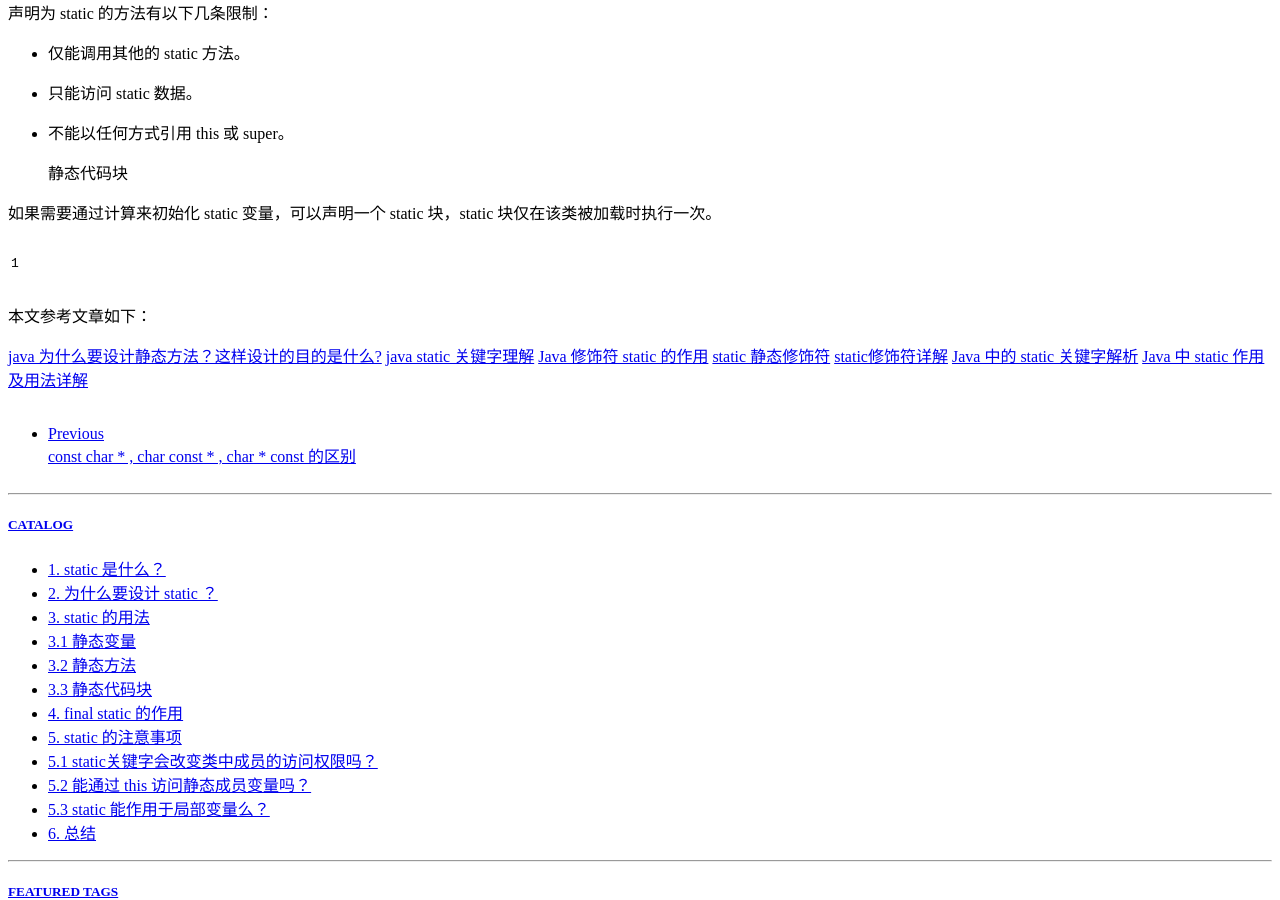
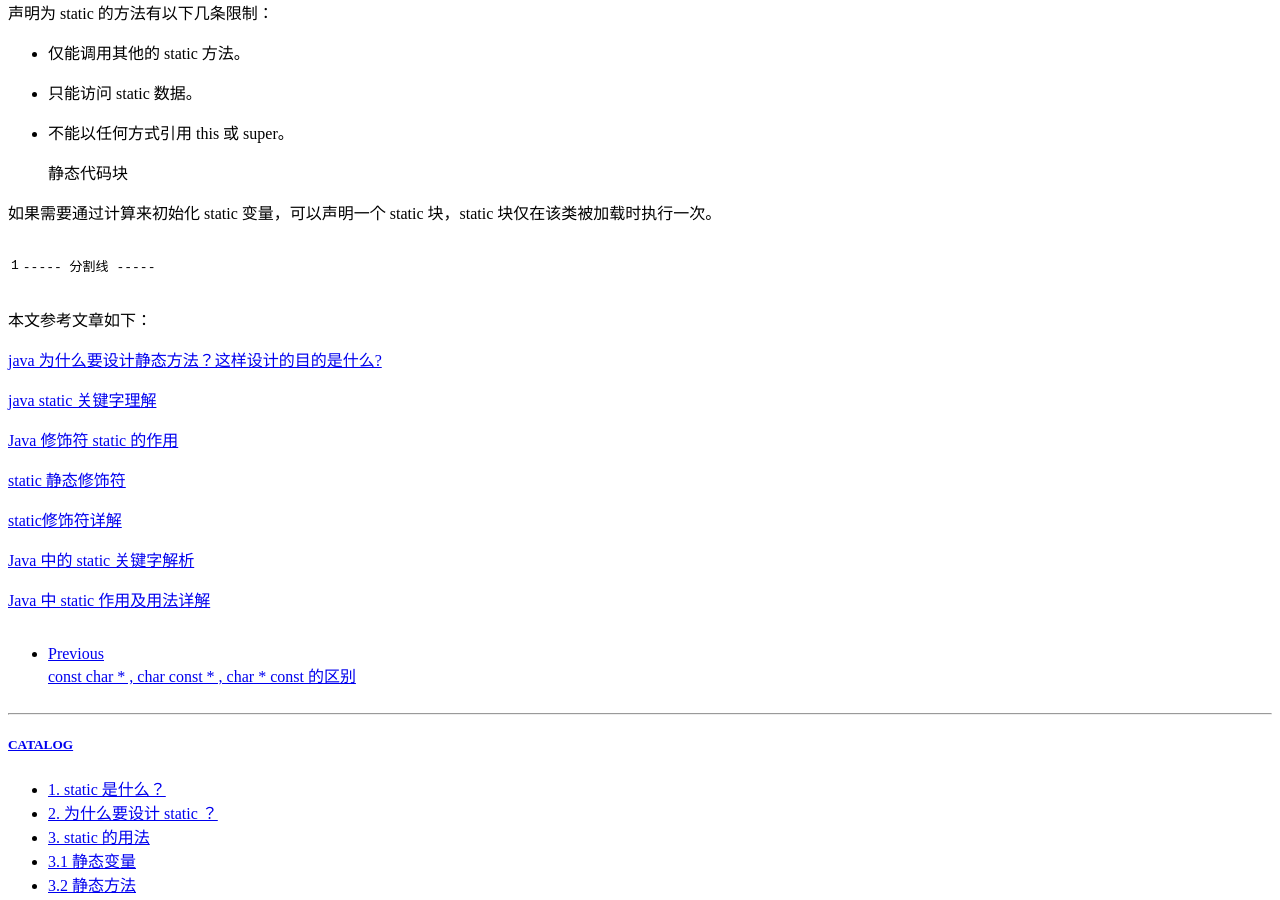
Before and after one commit to Edger/edger.github.io, a Jekyll site: the page built from _posts/2019-04-17-Java-static.md, in a window 1280 px wide and 900 px high, scrolled down 4388 px. Built offline with Jekyll 4.4.1, drawn with Linux system fonts in a browser that asks for light colours; comment, search, counter and statistics services are not loaded.

Commit message:
Updated post about Java static

````diff
--- a/_posts/2019-04-17-Java-static.md
+++ b/_posts/2019-04-17-Java-static.md
@@ -184,15 +184,21 @@ private static final String TAG = "TAG";
 如果需要通过计算来初始化 static 变量，可以声明一个 static 块，static 块仅在该类被加载时执行一次。
 
 ```
-
+----- 分割线 -----
 ```
 
 本文参考文章如下：
 
 [java 为什么要设计静态方法？这样设计的目的是什么?](https://www.zhihu.com/question/51258904)
+
 [java static 关键字理解](https://www.jianshu.com/p/b1259f641d09)
+
 [Java 修饰符 static 的作用](https://blog.csdn.net/yuxin1100/article/details/51679303)
+
 [static 静态修饰符](https://www.jianshu.com/p/289d3c1735f0)
+
 [static修饰符详解](https://blog.csdn.net/u012152619/article/details/46003303)
+
 [Java 中的 static 关键字解析](https://www.cnblogs.com/dolphin0520/p/3799052.html)
+
 [Java 中 static 作用及用法详解](https://blog.csdn.net/fengyuzhengfan/article/details/38082999)
````
